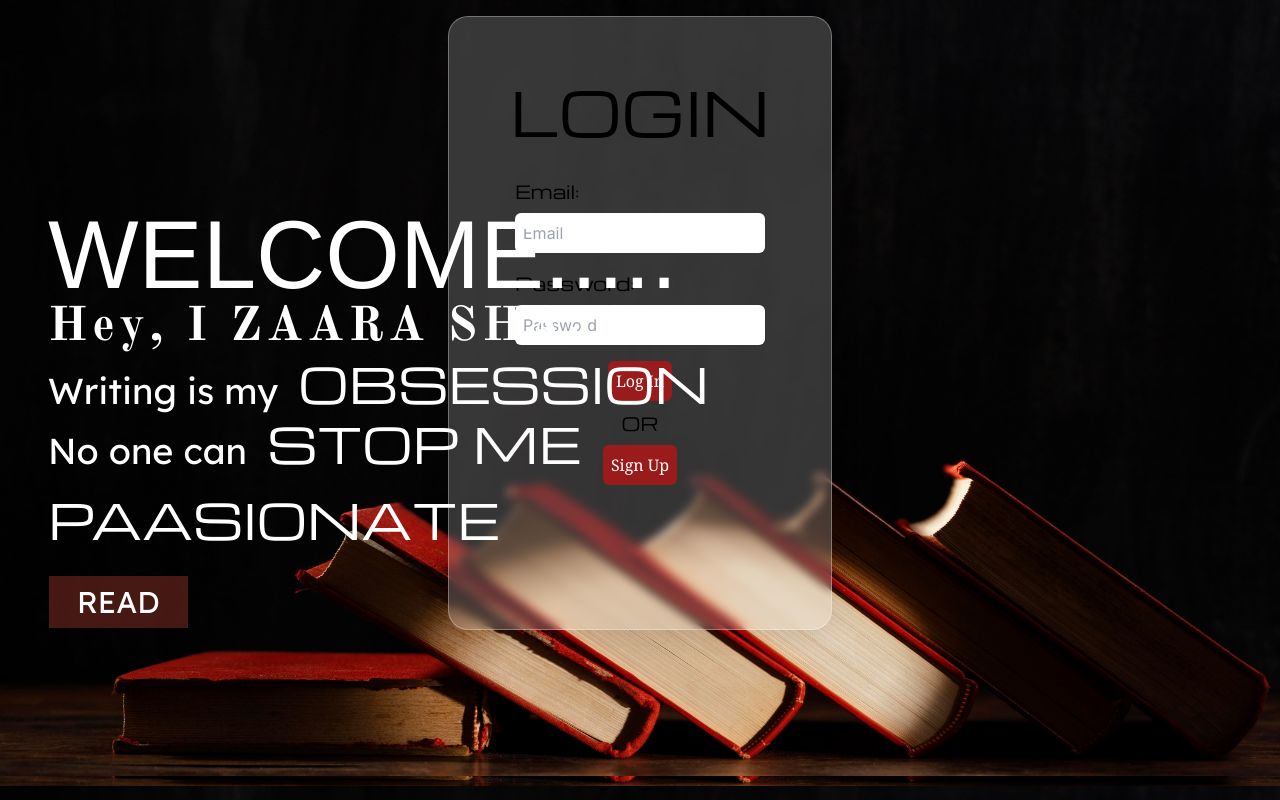
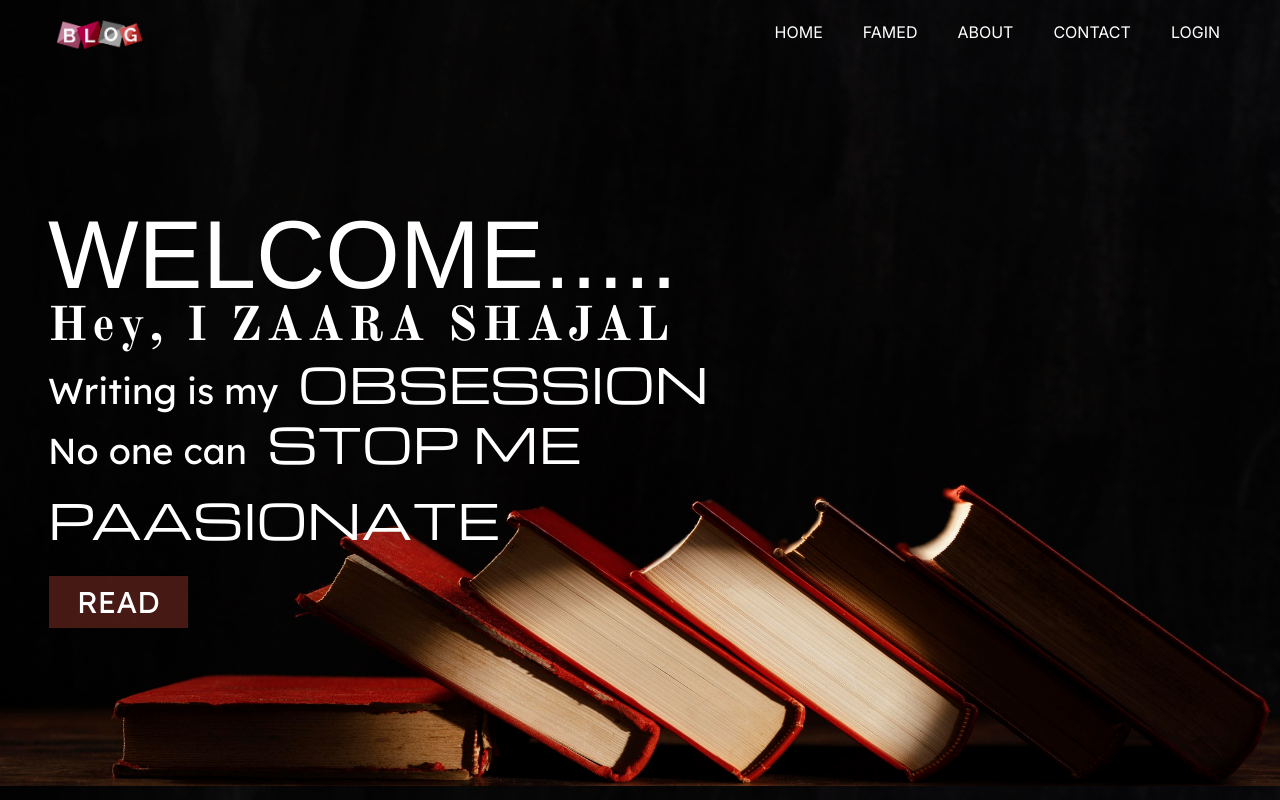
Before and after one commit to Hanzala1101/BlogSite, a Next.js app: page / in a window 1280 px wide. Shown: the top 800 px of the page. Built offline with nearby package versions, Linux system fonts and the light colour scheme; a web font is replaced by a local one.

Commit message:
centered the login page

```diff
--- a/app/layout.js
+++ b/app/layout.js
@@ -1,6 +1,6 @@
 import './globals.css'
 import { Inter } from 'next/font/google'
-
+import { ContextProvider } from '@/global/global'
 const inter = Inter({ subsets: ['latin'] })
 
 export const metadata = {
@@ -11,7 +11,9 @@ export const metadata = {
 export default function RootLayout({ children }) {
   return (
     <html lang="en">
-      <body className={inter.className}>{children}</body>
+      <body className={inter.className}>
+        {children}
+        </body>
     </html>
   )
 }
--- a/app/pages/mblog.js
+++ b/app/mblog/page.js
@@ -1,4 +1,4 @@
-import Styles from "../styles/Home.module.css";
+import Styles from "../../styles/Home.module.css";
 import { Michroma, Marcellus_SC, Amiri } from "next/font/google";
 import React from 'react';
 
--- a/app/page.js
+++ b/app/page.js
@@ -1,3 +1,4 @@
+"use client";
 import Image from "next/image";
 import styles from "../styles/Home.module.css";
 import Navbar from "@/components/navbar";
@@ -6,6 +7,7 @@ import About from "@/components/about";
 import Famed from "@/components/famed";
 import Contact from "@/components/contact";
 import Login from "../components/card";
+import { ContextProvider } from "@/global/global";
 
 export default function Home() {
   return (
@@ -18,5 +20,6 @@ export default function Home() {
       <Famed />
       <Contact />
     </div>
+
   )
 }
--- a/app/pages/lg.js
+++ /dev/null
@@ -1,38 +0,0 @@
-import styles from "@/styles/Home.module.css";
-import { Michroma } from "next/font/google";
-
-const Mac = Michroma({ weight: "400", subsets: ["latin"] });
-
-export default function About() {
-    return (
-      <>
-      <div id = "popup-modal" className="w-full max-w-sm p-4 bg-white border border-gray-200 rounded-lg shadow sm:p-6 md:p-8 dark:bg-gray-800 dark:border-gray-700">
-        <form className="space-y-6" action="#">
-            <h5 className={`text-xl font-medium text-gray-900 dark:text-white ${Mac.className}`}>Sign in to our platform</h5>
-            <div>
-                <label htmlFor="email" className="block mb-2 text-sm font-medium text-gray-900 dark:text-white">Your email</label>
-                <input type="email" name="email" id="email" className="bg-gray-50 border border-gray-300 text-gray-900 text-sm rounded-lg focus:ring-blue-500 focus:border-blue-500 block w-full p-2.5 dark:bg-gray-600 dark:border-gray-500 dark:placeholder-gray-400 dark:text-white" placeholder="name@company.com" required></input>
-            </div>
-            <div>
-                <label htmlFor="password" className="block mb-2 text-sm font-medium text-gray-900 dark:text-white">Your password</label>
-                <input type="password" name="password" id="password" placeholder="••••••••" className="bg-gray-50 border border-gray-300 text-gray-900 text-sm rounded-lg focus:ring-blue-500 focus:border-blue-500 block w-full p-2.5 dark:bg-gray-600 dark:border-gray-500 dark:placeholder-gray-400 dark:text-white" required></input>
-            </div>
-            <div className="flex items-start">
-                <div className="flex items-start">
-                    <div className="flex items-center h-5">
-                        <input id="remember" type="checkbox" value="" className="w-4 h-4 border border-gray-300 rounded bg-gray-50 focus:ring-3 focus:ring-blue-300 dark:bg-gray-700 dark:border-gray-600 dark:focus:ring-blue-600 dark:ring-offset-gray-800 dark:focus:ring-offset-gray-800" required></input>
-                    </div>
-                    <label htmlFor="remember" className="ml-2 text-sm font-medium text-gray-900 dark:text-gray-300">Remember me</label>
-
-                </div>
-                <a href="#" className="ml-auto text-sm text-blue-700 hover:underline dark:text-blue-500">Lost Password?</a>
-            </div>
-            <button type="submit" className="w-full text-white bg-blue-700 hover:bg-blue-800 focus:ring-4 focus:outline-none focus:ring-blue-300 font-medium rounded-lg text-sm px-5 py-2.5 text-center dark:bg-blue-600 dark:hover:bg-blue-700 dark:focus:ring-blue-800">Login to your account</button>
-            <div className="text-sm font-medium text-gray-500 dark:text-gray-300">
-                Not registered? <a href="#" className="text-blue-700 hover:underline dark:text-blue-500">Create account</a>
-            </div>
-        </form>
-      </div>
-      </>
-    );
-}
--- a/app/writeBlog/page.js
+++ b/app/writeBlog/page.js
@@ -1,7 +1,7 @@
 "use client";
 import {  useState } from "react";
 import { useRouter } from "next/navigation";
-import styles from "@/app/styles/Home.module.css";
+import styles from "@/styles/Home.module.css";
 import { Michroma, Orbitron , Amiri} from "next/font/google";
 
 
@@ -35,7 +35,7 @@ export default function witeBlog() {
       if (res.ok) {
         router.push("/");
       } else {
-        throw new Error("Failed to create a topic");
+        throw new Error("Failed to create a blog");
       }
     } catch (error) {
       console.log(error);
--- a/components/card.jsx
+++ b/components/card.jsx
@@ -4,15 +4,15 @@ import { ContextProvider } from "@/global/global";
 import Login from "@/components/login"
 
 function card() {
-  // const {login, setlogin} = useContext(ContextProvider);
+  // const { login, setlogin } = useContext(ContextProvider);
   return (
     <>
       {/* {login ? ( */}
-        <div className="absolute w-screen h-screen -top-6">
-          <div className="relative flex justify-center items-center">
+        {/* <div className="absolute w-screen h-screen -top-6 z-10">
+          <div className="relative flex justify-center items-center w-full h-full">
             <Login/>
           </div>
-        </div>
+        </div> */}
       {/* ) : (
         <></>
       )} */}
--- a/components/home.jsx
+++ b/components/home.jsx
@@ -1,5 +1,6 @@
 import { Lexend, Old_Standard_TT, Lancelot, Michroma } from "next/font/google";
 import Styles from "../styles/Home.module.css"
+import Link from "next/link";
 // If loading a variable font, you don't need to specify the font weight
 const inter = Lexend({ subsets: ["latin"] });
 const old = Old_Standard_TT({ weight: "700", subsets: ["latin"] });
@@ -24,11 +25,11 @@ export default function HomeComponent() {
               <div className={`inline-block  ${Mac.className}`}>STOP ME</div>
               <div className={`leading-loose ${Mac.className}`}> PAASIONATE</div>
             </div>
-            <a href="/signup">
+            <Link href="/mblog">
             <div className="uppercase border border-black p-2 px-7 w-fit text-3xl mt-2 bg-[#a1392d6e] hover:bg-[#944141b3]">
               read
             </div>
-            </a>
+            </Link>
           </div>
         </div>
       </div>
--- a/components/login.jsx
+++ b/components/login.jsx
@@ -1,40 +1,37 @@
-import styles from "../styles/Home.module.css";
-import { Michroma , Old_Standard_TT} from "next/font/google";
+import styles from "@/styles/Home.module.css";
+import { Michroma } from "next/font/google";
 
 const Mac = Michroma({ weight: "400", subsets: ["latin"] });
-const old = Old_Standard_TT({ weight: "700", subsets: ["latin"] });
 
 export default function About() {
     return (
       <>
-      <div className={`flex align-middle justify-center pt-10 ${styles.background_image}`}>
-        <div className={styles.centered_circle1}>
-          <div className="text-center w-full mt-16 pb-3">
-            <div className={`text-6xl font-bold ${Mac.className}`}>LOGIN</div>
-          </div>
-
-          <div className="flex flex-col items-center w-50 mt-6">
-            <div className=" place-items-start">
-            <div className={`mb-2 text-lg font-serif text-left ${Mac.className}`}>Email:</div>
-            <input type="email" placeholder="Email" className="p-2 mb-4 rounded-md"/>
-            <div className={`mb-2 text-lg font-serif text-left ${Mac.className}`}>Password:</div>
-            <input type="password" placeholder="Password" className="p-2 mb-4 rounded-md"/>
-            </div>
-            <div className="mb-2">
-              <button className="bg-red-800 text-white p-2 rounded-md hover:bg-red-950 font-serif">
-                Log In
-              </button>
-            </div>
-            <div className={`mb-2 text-center text-lg ${Mac.className}`}>
-                OR
+      <div id = "popup-modal" className=" max-w-sm p-4 bg-white border border-gray-200 rounded-lg shadow sm:p-6 md:p-8 dark:bg-gray-800 dark:border-gray-700">
+        <form className="space-y-6" action="#">
+            <h5 className={`text-xl font-medium text-gray-900 dark:text-white ${Mac.className}`}>Sign in to our platform</h5>
+            <div>
+                <label htmlFor="email" className="block mb-2 text-sm font-medium text-gray-900 dark:text-white">Your email</label>
+                <input type="email" name="email" id="email" className="bg-gray-50 border border-gray-300 text-gray-900 text-sm rounded-lg focus:ring-blue-500 focus:border-blue-500 block w-full p-2.5 dark:bg-gray-600 dark:border-gray-500 dark:placeholder-gray-400 dark:text-white" placeholder="name@company.com" required></input>
             </div>
             <div>
-              <a href="/signup"><button className="bg-red-800 text-white p-2 rounded-md hover:bg-red-950 font-serif">
-                Sign Up
-              </button></a>
+                <label htmlFor="password" className="block mb-2 text-sm font-medium text-gray-900 dark:text-white">Your password</label>
+                <input type="password" name="password" id="password" placeholder="••••••••" className="bg-gray-50 border border-gray-300 text-gray-900 text-sm rounded-lg focus:ring-blue-500 focus:border-blue-500 block w-full p-2.5 dark:bg-gray-600 dark:border-gray-500 dark:placeholder-gray-400 dark:text-white" required></input>
             </div>
+            <div className="flex items-start">
+                <div className="flex items-start">
+                    <div className="flex items-center h-5">
+                        <input id="remember" type="checkbox" value="" className="w-4 h-4 border border-gray-300 rounded bg-gray-50 focus:ring-3 focus:ring-blue-300 dark:bg-gray-700 dark:border-gray-600 dark:focus:ring-blue-600 dark:ring-offset-gray-800 dark:focus:ring-offset-gray-800" required></input>
                     </div>
+                    <label htmlFor="remember" className="ml-2 text-sm font-medium text-gray-900 dark:text-gray-300">Remember me</label>
+
                 </div>
+                <a href="#" className="ml-auto text-sm text-blue-700 hover:underline dark:text-blue-500">Lost Password?</a>
+            </div>
+            <button type="submit" className="w-full text-white bg-blue-700 hover:bg-blue-800 focus:ring-4 focus:outline-none focus:ring-blue-300 font-medium rounded-lg text-sm px-5 py-2.5 text-center dark:bg-blue-600 dark:hover:bg-blue-700 dark:focus:ring-blue-800">Login to your account</button>
+            <div className="text-sm font-medium text-gray-500 dark:text-gray-300">
+                Not registered? <a href="#" className="text-blue-700 hover:underline dark:text-blue-500">Create account</a>
+            </div>
+        </form>
       </div>
       </>
     );
--- a/global/global.js
+++ b/global/global.js
@@ -8,7 +8,7 @@ const context = (props) => {
   const [login, setLogin] = useState(false);
   return (
     <ContextProvider.Provider value={{login,setLogin}}>
-        {children}
+        {props.children}
     </ContextProvider.Provider>
   );
 };
```
Lines whose indentation alone changed are shown as unchanged.
